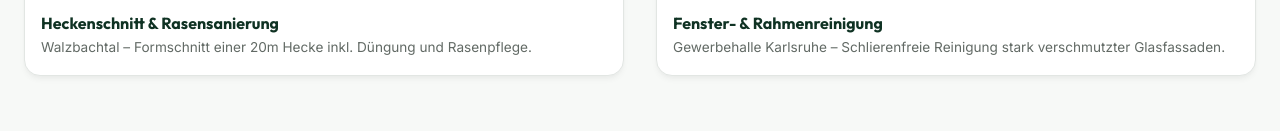
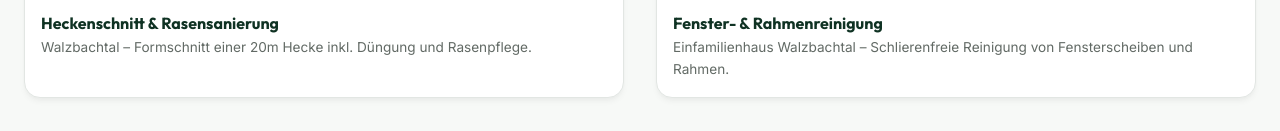
Before and after one commit to adventuresoftimon-2311/as-garten-gebaeudeservice, a website built with Vite: page index.html in a window 1280 px wide. Shown: the part 4231-4362 px from the top of the page. Built offline with nearby package versions, Linux system fonts and the light colour scheme.

Commit message:
feat: use standard German single-family house for window cleaning comparison

```diff
--- a/index.html
+++ b/index.html
@@ -454,7 +454,7 @@
             </div>
             <div class="gallery-info">
               <h4>Fenster- & Rahmenreinigung</h4>
-              <p>Gewerbehalle Karlsruhe – Schlierenfreie Reinigung stark verschmutzter Glasfassaden.</p>
+              <p>Einfamilienhaus Walzbachtal – Schlierenfreie Reinigung von Fensterscheiben und Rahmen.</p>
             </div>
           </div>
         </div>
```
Also changed, not shown: public/images/gebaeudereinigung_nachher.png, public/images/gebaeudereinigung_vorher.png.
